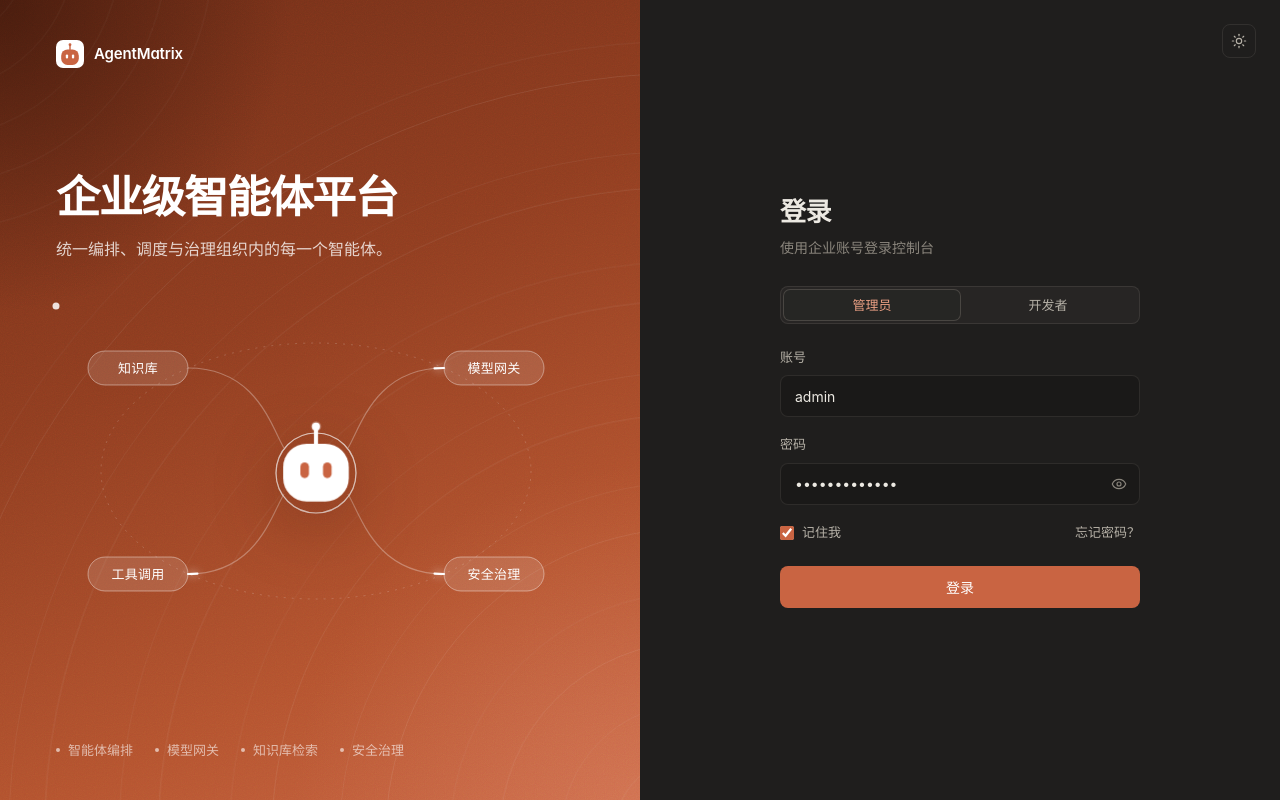
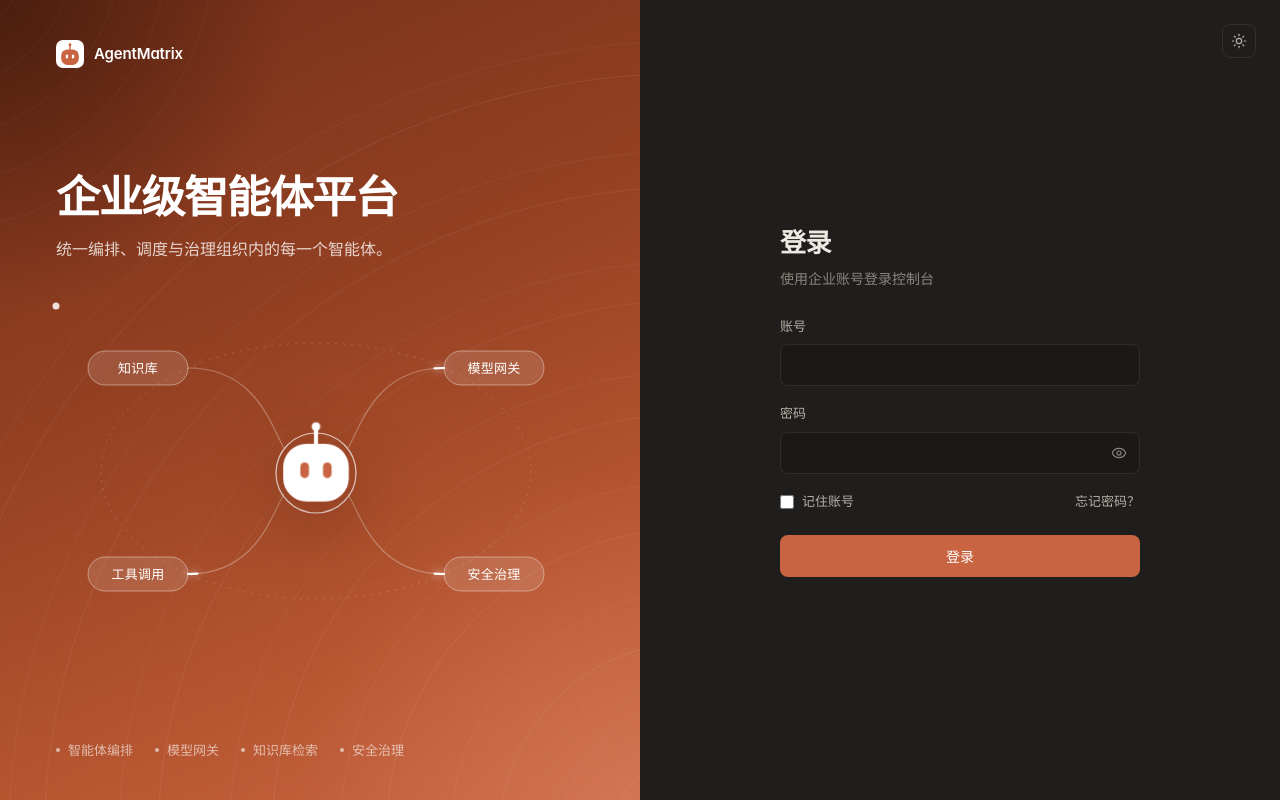
Before and after one commit to guasszjg/spring-ai-agent-platform-ui, a Vue app: page /login in a window 1280 px wide. Built offline with nearby package versions, Linux system fonts and the light colour scheme.

Commit message:
fix(auth): remove preset login credentials and remember username only

```diff
--- a/src/views/LoginView.vue
+++ b/src/views/LoginView.vue
@@ -68,30 +68,15 @@
         <h2>登录</h2>
         <p class="lg-sub">使用企业账号登录控制台</p>
 
-        <div class="lg-segment" role="tablist">
-          <button
-            type="button"
-            :class="{ active: currentRole === 'admin' }"
-            @click="selectRole('admin', 'Amx#Admin2026')"
-          >管理员</button>
-          <button
-            type="button"
-            :class="{ active: currentRole === 'dev' }"
-            @click="selectRole('developer', 'Amx#Dev2026')"
-          >开发者</button>
-        </div>
-
-        <form class="lg-form" autocomplete="off" @submit.prevent="handleLogin">
+        <form class="lg-form" autocomplete="on" @submit.prevent="handleLogin">
           <label class="lg-field">
             <span>账号</span>
             <input
               v-model="username"
               type="text"
+              name="username"
               required
-              autocomplete="off"
-              data-1p-ignore
-              data-lpignore="true"
-              data-form-type="other"
+              autocomplete="username"
             >
           </label>
 
@@ -101,11 +86,9 @@
               <input
                 v-model="password"
                 :type="showPassword ? 'text' : 'password'"
+                name="password"
                 required
-                autocomplete="new-password"
-                data-1p-ignore
-                data-lpignore="true"
-                data-form-type="other"
+                autocomplete="current-password"
               >
               <button
                 type="button"
@@ -121,7 +104,7 @@
           <div class="lg-row">
             <label class="lg-check">
               <input v-model="rememberMe" type="checkbox">
-              <span>记住我</span>
+              <span>记住账号</span>
             </label>
             <a href="javascript:void(0)" @click="showToast('如需重置密码，请联系管理员', 'info')">忘记密码？</a>
           </div>
@@ -137,7 +120,7 @@
 </template>
 
 <script setup>
-import { ref } from 'vue'
+import { ref, watch } from 'vue'
 import { useRouter } from 'vue-router'
 import { http } from '../api/http'
 import { useToast } from '../composables/useToast'
@@ -148,10 +131,14 @@ import { Sun, Moon, Eye, EyeOff, Loader2 } from 'lucide-vue-next'
 const router = useRouter()
 const { showToast } = useToast()
 
-const username = ref('admin')
-const password = ref('Amx#Admin2026')
-const currentRole = ref('admin')
-const rememberMe = ref(true)
+const rememberedUsernameKey = 'agentmatrix.login.username'
+const rememberedUsername = localStorage.getItem(rememberedUsernameKey) || ''
+const username = ref(rememberedUsername)
+const password = ref('')
+const rememberMe = ref(!!rememberedUsername)
+watch(rememberMe, (remember) => {
+  if (!remember) localStorage.removeItem(rememberedUsernameKey)
+})
 const showPassword = ref(false)
 const submitting = ref(false)
 const theme = ref(localStorage.getItem('theme') || 'dark')
@@ -173,12 +160,6 @@ function toggleTheme() {
   localStorage.setItem('theme', theme.value)
 }
 
-function selectRole(user, pass) {
-  username.value = user
-  password.value = pass
-  currentRole.value = user === 'admin' ? 'admin' : 'dev'
-}
-
 async function handleLogin() {
   if (!username.value.trim() || !password.value.trim()) {
     showToast('请输入账号和密码', 'error')
@@ -191,6 +172,11 @@ async function handleLogin() {
       password: password.value
     })
     if (res && res.success && res.data) {
+      if (rememberMe.value) {
+        localStorage.setItem(rememberedUsernameKey, username.value.trim())
+      } else {
+        localStorage.removeItem(rememberedUsernameKey)
+      }
       localStorage.setItem('user', JSON.stringify(res.data))
       password.value = ''
       showToast('登录成功，正在进入控制台...', 'success', 1200)
```
